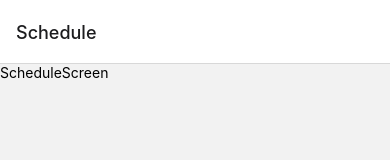
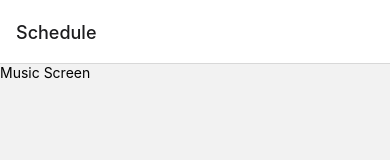
Before and after one commit to hwen554/Meditation-Mobile-Application, a React Native app in the folder Dhyana/: screen /Schedule in a window 390 px wide. Shown: the top 160 px of the page. Built offline with nearby package versions, Linux system fonts and the light colour scheme.

Commit message:
update package

```diff
--- a/Dhyana/package.json
+++ b/Dhyana/package.json
@@ -9,6 +9,7 @@
     "web": "expo start --web"
   },
   "dependencies": {
+    "@react-native-community/slider": "^4.4.2",
     "@react-navigation/bottom-tabs": "^6.5.7",
     "@react-navigation/native": "^6.1.6",
     "@react-navigation/stack": "^6.3.16",
@@ -20,6 +21,7 @@
     "react-jsx": "^1.0.0",
     "react-native": "0.71.3",
     "react-native-gesture-handler": "^2.9.0",
+    "react-native-progress-circle": "^2.1.0",
     "react-native-safe-area-context": "4.5.0",
     "react-native-screens": "~3.20.0",
     "react-native-vector-icons": "^9.2.0"
--- a/Dhyana/screens/ScheduleScreen.js
+++ b/Dhyana/screens/ScheduleScreen.js
@@ -1,10 +1,17 @@
 import React from 'react';
-import {View, Text} from 'react-native';
+import {View, Text,Dimensions} from 'react-native';
+
+const Dev_width = Dimensions.get('window').width;
+const Dev_height = Dimensions.get('window').height;
+
+import {AntDesign, Entypo, Feather} from 'react-native-vector-icons';
+import Slider from '@react-native-community/slider'
+import ProgressCircle from 'react-native-progress-circle'
 
 const ScheduleScreen = () => {
   return (
     <View>
-      <Text>ScheduleScreen</Text>
+      <Text>Music Screen</Text>
     </View>
   );
 };
```
Also changed, not shown: 1 other file (tests, documents, lock files or other folders).
